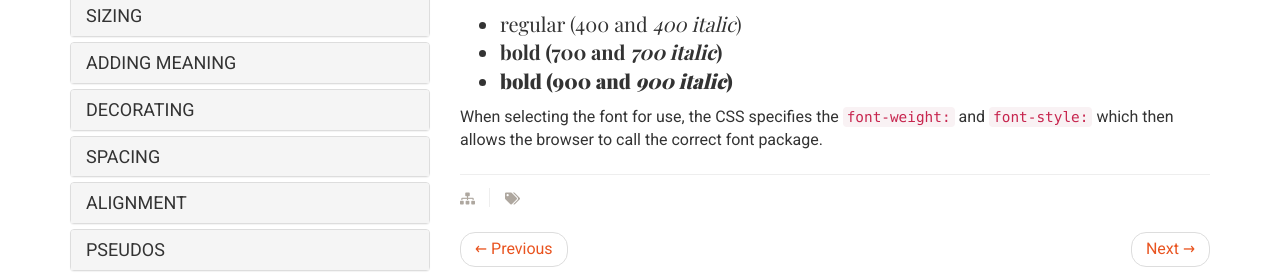
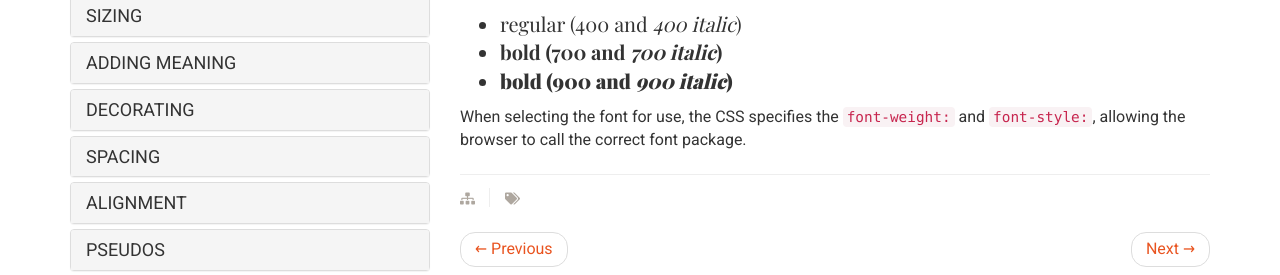
Before and after one commit to Montana-Media-Arts/webDesignFall2024, a Jekyll site: the page built from _docs/topic-10/09-find-fonts/06-page.md, in a window 1280 px wide and 1106 px high. Shown: the part 259-534 px from the top of the window. Built offline with Jekyll 4.4.1, drawn with Linux system fonts in a browser that asks for light colours; nearby versions of some CDN libraries; some web fonts are replaced.

Commit message:
Update 06-page.md

```diff
--- a/_docs/topic-10/09-find-fonts/06-page.md
+++ b/_docs/topic-10/09-find-fonts/06-page.md
@@ -20,11 +20,11 @@ There are three weights of this font:
   </ul>
 </div>
 
-When selecting the font for use, the CSS specifies the `font-weight:` and `font-style:` which then allows the browser to call the correct font package.
+When selecting the font for use, the CSS specifies the `font-weight:` and `font-style:`, allowing the browser to call the correct font package.
 
 <div class="codepen-embed">
   <p data-height="400" data-theme-id="30567" data-slug-hash="WNxRPKy" data-default-tab="css" data-user="retrog4m3r" data-embed-version="2" data-pen-title="External Fonts, Pt. 2 (FONTS.css)" class="codepen"></p>
   <p data-height="600" data-theme-id="30567" data-slug-hash="bGegzmM" data-default-tab="css,result" data-user="retrog4m3r" data-embed-version="2" data-pen-title="External Fonts, Pt. 2 (STYLE.css)" class="codepen"></p>
 </div>
 
-<!--Please continue to the next pages to see how this Pen was created and set-up in the directory.-->
+<!--Please continue to the next pages to see how this Pen was created and set up in the directory.-->
```
